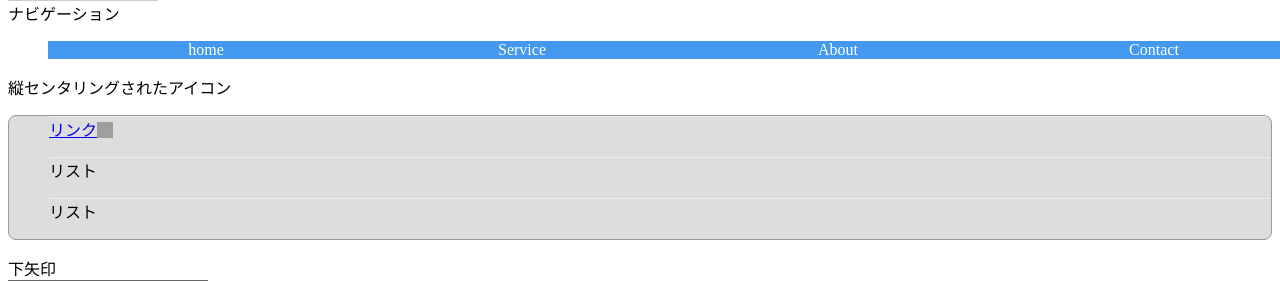
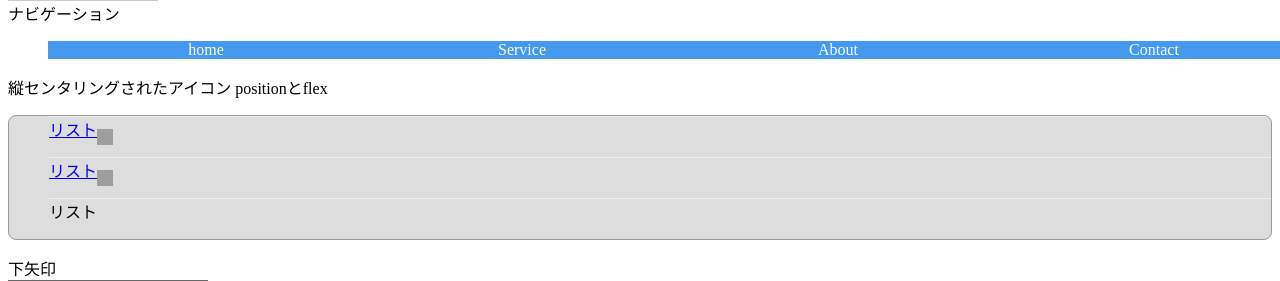
Before and after one commit to umanari145/css, a PHP site: page / in a window 1280 px wide. Shown: the part 895-1176 px from the top of the page. Run offline with PHP 8.4, Linux system fonts and the light colour scheme; grey boxes labelled with a size stand in for pictures from a placeholder-image service; some libraries are stand-ins or nearby versions; some web fonts are replaced; grey boxes are pictures that could not be loaded.

Commit message:
中央揃えに関して

```diff
--- a/less/css/common.less
+++ b/less/css/common.less
@@ -172,8 +172,16 @@ icon画像
 .tableview__item{
 	list-style-type: none;
 	height:40px;
-	vertical-align: middle;
 	border-top:1px solid #EEE;
+}
+
+.tableview__item2{
+	list-style-type: none;
+	height:40px;
+	border-top:1px solid #EEE;
+	display: inline-block;
+	display: flex;
+	align-items: center;
 }
 
 .ico{
@@ -187,6 +195,8 @@ icon画像
 }
 
 .tableview__target{
+	display: inline-block;
+	height: 40px;
 	position:relative;
 }
 
@@ -194,6 +204,10 @@ icon画像
 	position:absolute;
 	top:50%;
 	margin-top:-8px;
+}
+
+.tableview__target-icon2{
+
 }
 
 
--- a/less/css/top.css
+++ b/less/css/top.css
@@ -143,8 +143,15 @@ icon画像
 .tableview__item {
   list-style-type: none;
   height: 40px;
-  vertical-align: middle;
   border-top: 1px solid #EEE;
+}
+.tableview__item2 {
+  list-style-type: none;
+  height: 40px;
+  border-top: 1px solid #EEE;
+  display: inline-block;
+  display: flex;
+  align-items: center;
 }
 .ico {
   display: inline-block;
@@ -155,6 +162,8 @@ icon画像
   height: 16px;
 }
 .tableview__target {
+  display: inline-block;
+  height: 40px;
   position: relative;
 }
 .tableview__target-icon {
--- a/less/index.php
+++ b/less/index.php
@@ -84,10 +84,10 @@
 	<li class="nav__item"><a href="">Contact</a></li>
 </ul>
 
-縦センタリングされたアイコン
+縦センタリングされたアイコン positionとflex
 <ul class="tableview">
-	<li class="tableview__item"><a href="#" class="tableview__target">リンク<span class="tableview__target-icon ico ico--arrow"></span></a></li>
-	<li class="tableview__item">リスト</li>
+	<li class="tableview__item"><a href="#" class="tableview__target">リスト<span class="tableview__target-icon ico ico--arrow"></span></a></li>
+	<li class="tableview__item2"><a href="#" class="tableview__target">リスト</a><span class="tableview__target-icon2 ico ico--arrow"></span></li>
 	<li class="tableview__item">リスト</li>
 </ul>
 
```
